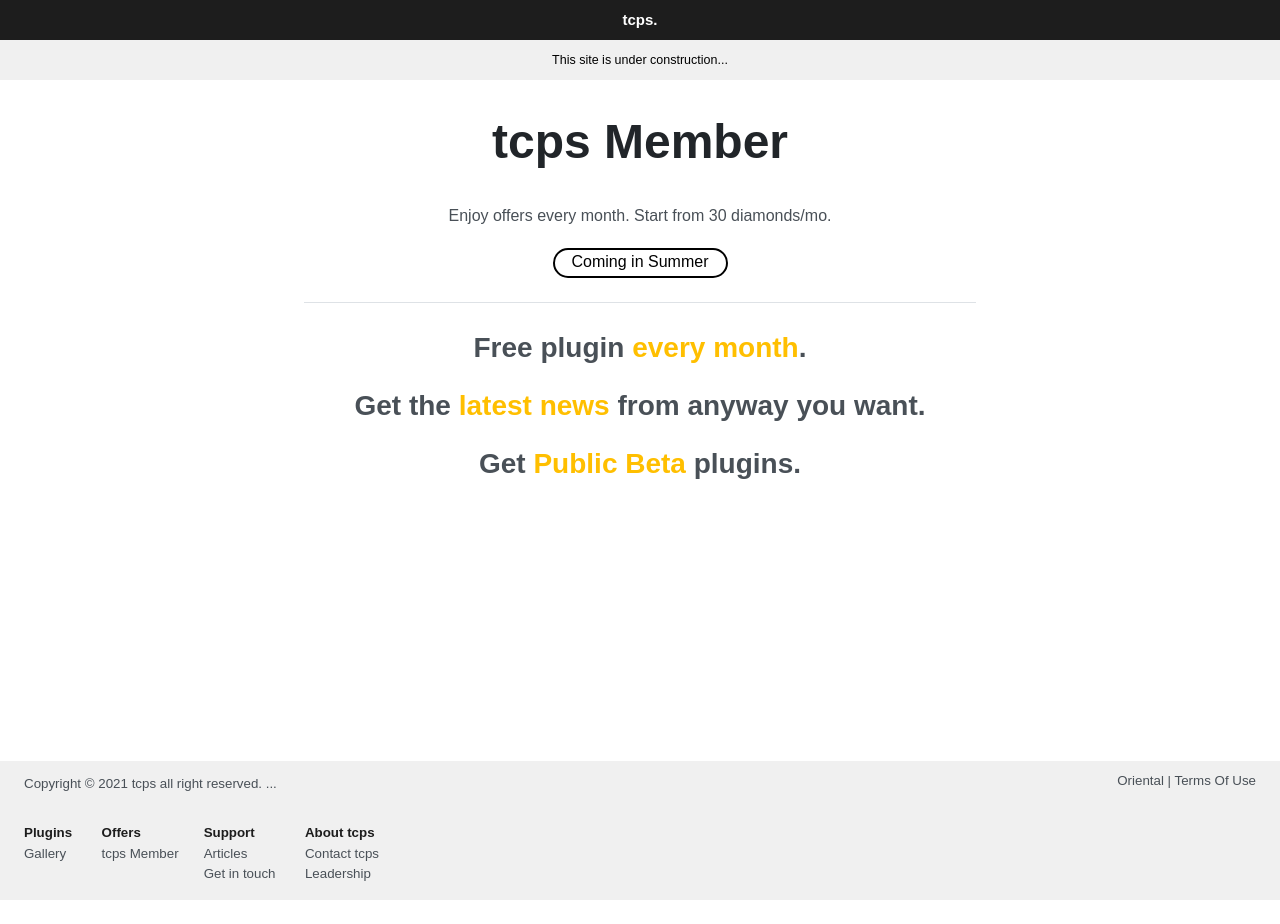
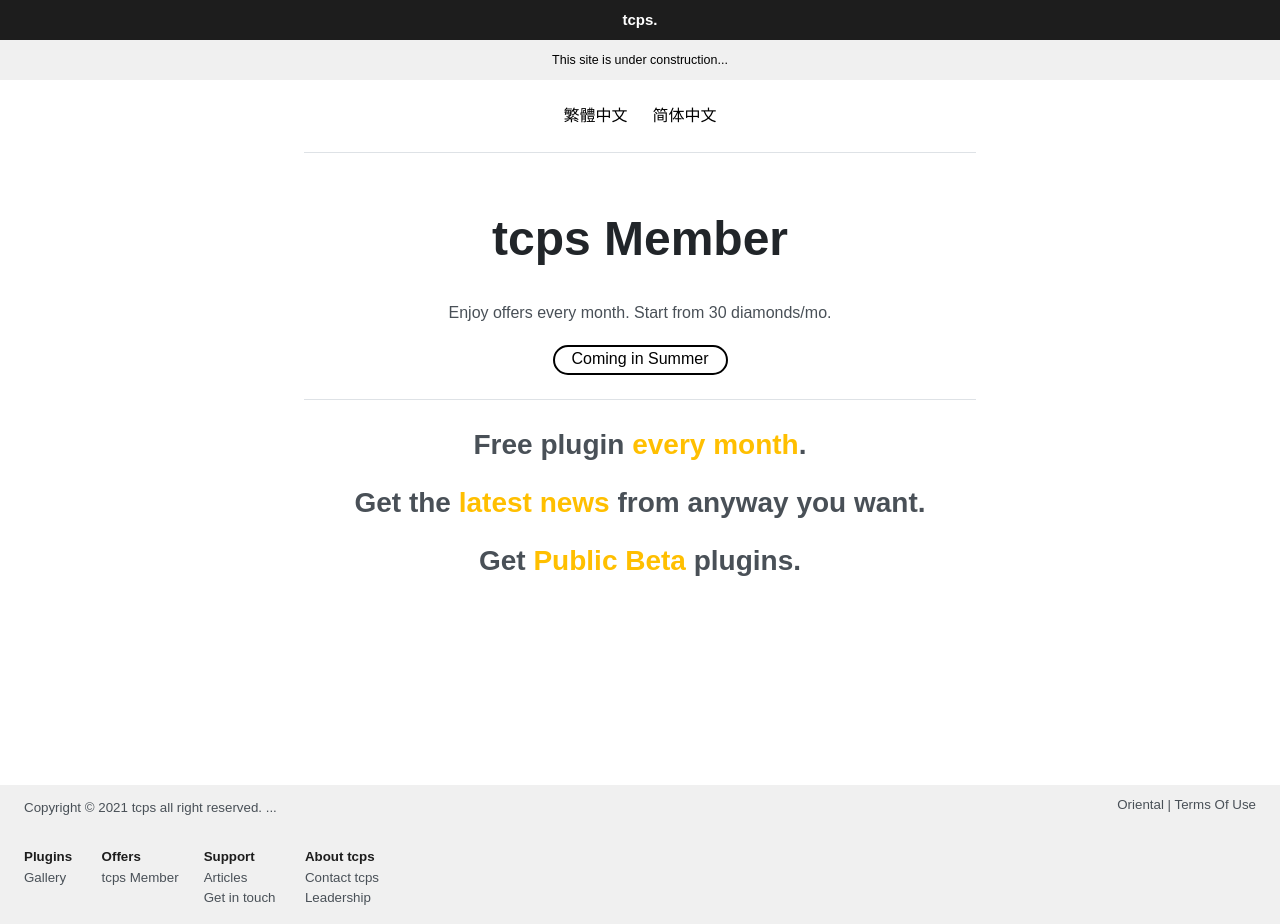
Before and after one commit to ttcps/ttcps.github.io, a Jekyll site: the page built from tcps-member/index.html, in a window 1280 px wide. Built offline with Jekyll 4.4.1, drawn with Linux system fonts in a browser that asks for light colours; before the commit the page ends 900 px from its top, so only the background shows below that.

Commit message:
Update index.html

```diff
--- a/tcps-member/index.html
+++ b/tcps-member/index.html
@@ -2,6 +2,8 @@
 layout: default
 title: tcps Member
 ---
+<p style="text-align: center; margin: var(--spacer-2) auto; "><a href="/zh" style="color:black; margin-right: 25px;">繁體中文</a><a href="/cn" style="color:black;">简体中文</a></p>
+<hr>
 <h1 style="text-align: center; margin-bottom: 0.67em; margin-top: 0px; padding-top: 0.67em; font-size: 3rem;">tcps Member</h1>
 <p style="text-align: center">Enjoy offers every month. Start from 30 diamonds/mo.</p>
 <div style="border:2px #000000 solid;border-radius:100px;height:30px;width: 175px;text-align: center;margin: 0px auto;color: black;margin-top: 20px">Coming in Summer</div>
```
